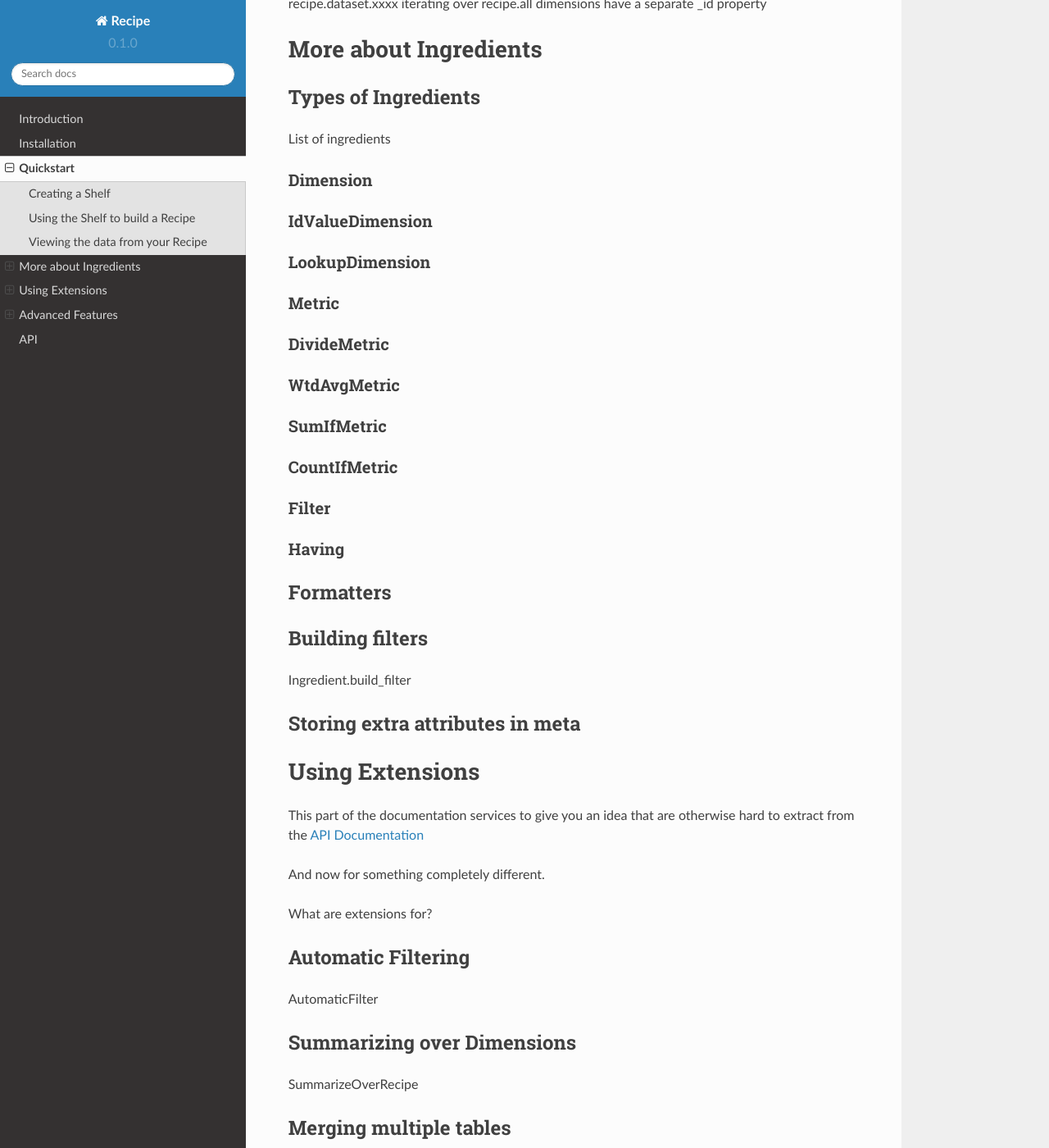
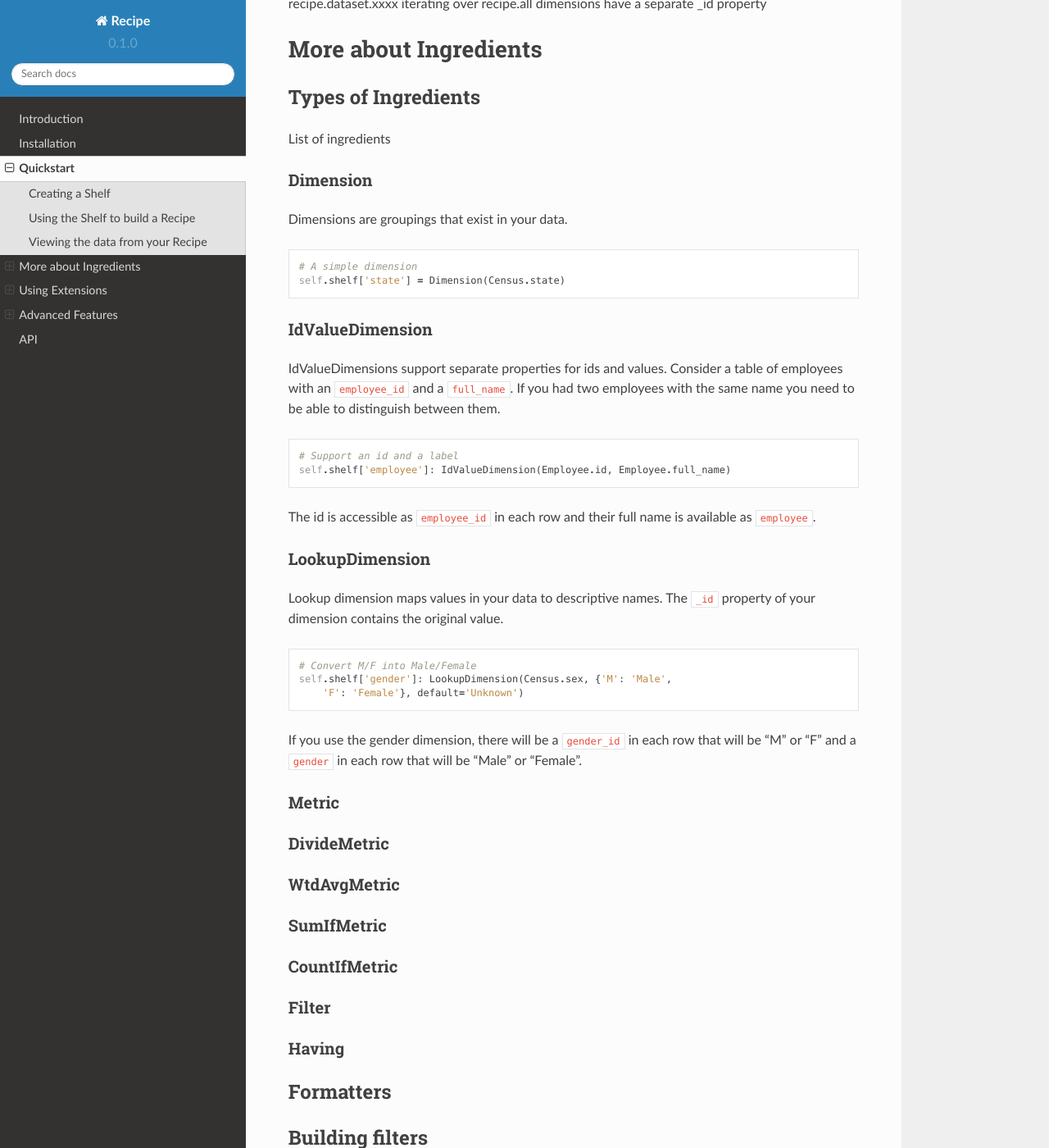
Before and after one commit to juiceinc/recipe, a Sphinx documentation site: the page built from docs/tutorial.rst, in a window 1280 px wide and 1400 px high, scrolled down 1322 px. Shown: the whole window at 82% size. Built offline with Sphinx 7.4.7 and the Read the Docs theme 2.0.0, drawn with Linux system fonts in a browser that asks for light colours; pages that are not in the unit, such as notebooks, are missing from menus.

Commit message:
Add more docs

```diff
--- a/docs/tutorial.rst
+++ b/docs/tutorial.rst
@@ -92,11 +92,44 @@ List of ingredients
 Dimension
 ~~~~~~~~~
 
+Dimensions are groupings that exist in your data.
+
+.. code-block:: python
+
+    # A simple dimension
+    self.shelf['state'] = Dimension(Census.state)
+
 IdValueDimension
 ~~~~~~~~~~~~~~~~
 
+IdValueDimensions support separate properties for ids and values. Consider a
+table of employees with an ``employee_id`` and a ``full_name``. If you had
+two employees with the same name you need to be able to distinguish between
+them.
+
+.. code-block:: python
+
+    # Support an id and a label
+    self.shelf['employee']: IdValueDimension(Employee.id, Employee.full_name)
+
+The id is accessible as ``employee_id`` in each row and their full name is
+available as ``employee``.
+
 LookupDimension
 ~~~~~~~~~~~~~~~
+
+Lookup dimension maps values in your data to descriptive names. The ``_id``
+property of your dimension contains the original value.
+
+.. code-block:: python
+
+    # Convert M/F into Male/Female
+    self.shelf['gender']: LookupDimension(Census.sex, {'M': 'Male',
+        'F': 'Female'}, default='Unknown')
+
+If you use the gender dimension, there will be a ``gender_id`` in each row
+that will be "M" or "F" and a ``gender`` in each row that will be "Male" or
+"Female".
 
 Metric
 ~~~~~~
```
